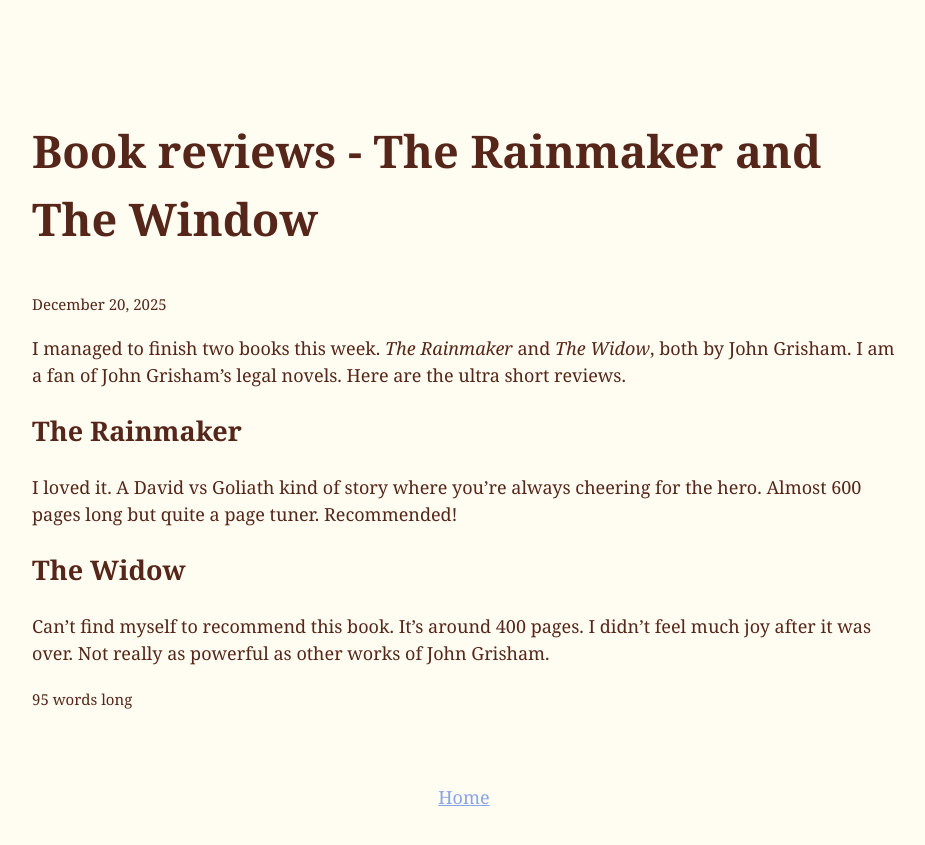
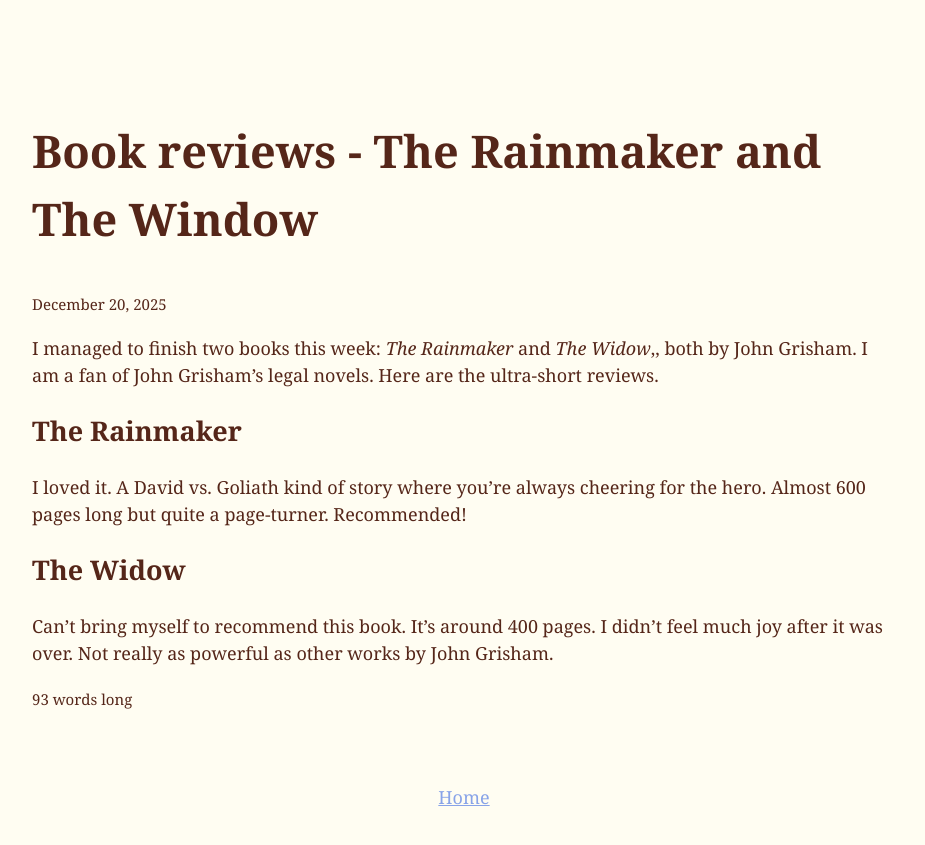
Before and after one commit to ankit7/ankit7.github.io, a Jekyll site: the page built from _posts/2025-12-20-books.md, in a window 1280 px wide. Shown: the top 845 px of the page, without its empty margins (176-1101 px from the left). Built offline with Jekyll 4.4.1, drawn with Linux system fonts in a browser that asks for light colours; our own code applies the rules of GitHub Pages for plain Markdown files.

Commit message:
Dec 20th

```diff
--- a/_posts/2025-12-20-books.md
+++ b/_posts/2025-12-20-books.md
@@ -2,10 +2,9 @@
 title: Book reviews - The Rainmaker and The Window
 permalink: /reviews-rainmaker-widow/
 ---
-I managed to finish two books this week. *The Rainmaker* and *The Widow*, both by John Grisham. I am a fan of John Grisham's legal novels. Here are the ultra short reviews.
+I managed to finish two books this week: *The Rainmaker* and *The Widow*,, both by John Grisham. I am a fan of John Grisham's legal novels. Here are the ultra-short reviews.
 
 ## The Rainmaker
-I loved it. A David vs Goliath kind of story where you're always cheering for the hero. Almost 600 pages long but quite a page tuner. Recommended!
-
+I loved it. A David vs. Goliath kind of story where you're always cheering for the hero. Almost 600 pages long but quite a page-turner. Recommended!
 ## The Widow
-Can't find myself to recommend this book. It's around 400 pages. I didn't feel much joy after it was over. Not really as powerful as other works of John Grisham.
+Can't bring myself to recommend this book. It's around 400 pages. I didn't feel much joy after it was over. Not really as powerful as other works by John Grisham.
```
